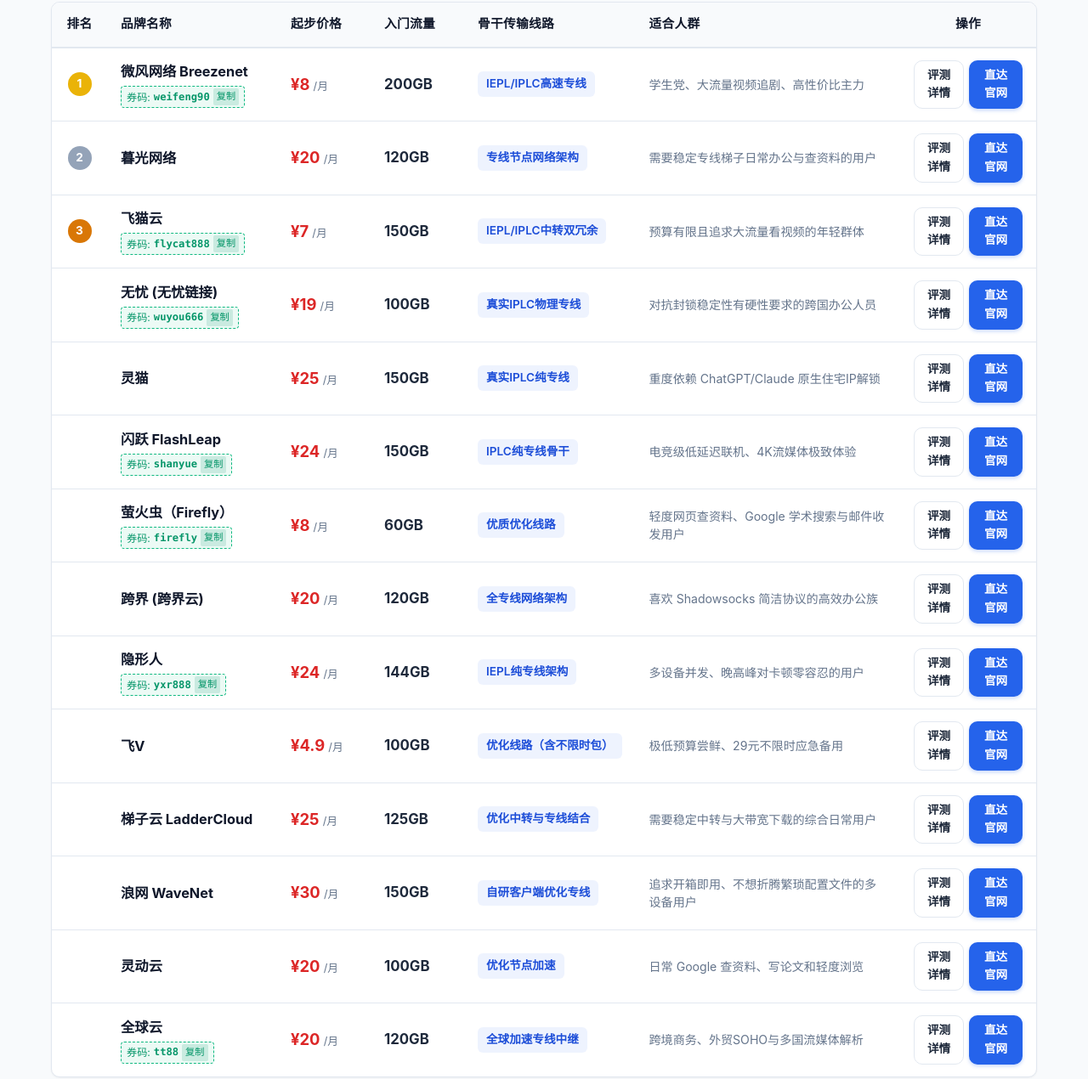
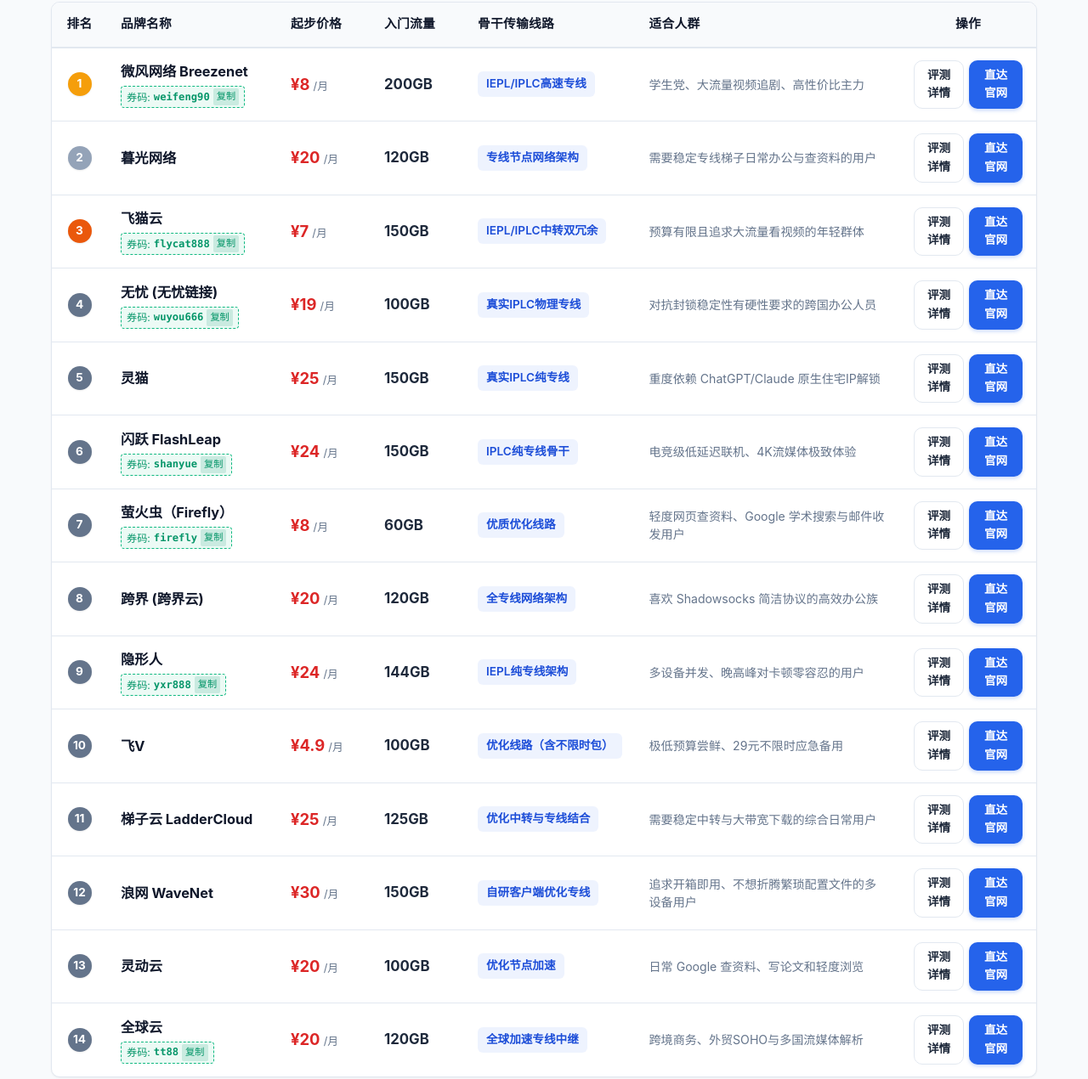
Before and after one commit to tangtang856/vpntop.click, a website: page index.html in a window 1280 px wide. Shown: the part 1085-2355 px from the top of the page at 85% size. Drawn offline with Linux system fonts and the light colour scheme.

Commit message:
fix: restore background color for ranking badges 4-14 and ensure crisp visibility

```diff
--- a/css/style.css
+++ b/css/style.css
@@ -629,13 +629,20 @@ img {
   border-radius: 50%;
   font-weight: 700;
   font-size: 0.85rem;
-  color: #fff;
+  color: #ffffff;
+  background-color: #64748b;
+  box-shadow: 0 1px 2px rgba(0, 0, 0, 0.08);
+  flex-shrink: 0;
 }
 
-.rank-1 { background-color: #eab308; }
-.rank-2 { background-color: #94a3b8; }
-.rank-3 { background-color: #d97706; }
-.rank-n { background-color: #64748b; }
+.rank-1 { background-color: #f59e0b; color: #ffffff; }
+.rank-2 { background-color: #94a3b8; color: #ffffff; }
+.rank-3 { background-color: #ea580c; color: #ffffff; }
+.rank-4, .rank-5, .rank-6, .rank-7, .rank-8, .rank-9, .rank-10,
+.rank-11, .rank-12, .rank-13, .rank-14, .rank-n {
+  background-color: #64748b;
+  color: #ffffff;
+}
 
 /* Compare Table Component */
 .compare-select-row {
--- a/index.html
+++ b/index.html
@@ -365,7 +365,7 @@
 
             <tr data-tags="all premium ai streaming">
               <td style="text-align:center;">
-                <span class="rank-badge rank-4">4</span>
+                <span class="rank-badge rank-n rank-4">4</span>
               </td>
               <td>
                 <div class="airport-brand-title">无忧 (无忧链接)</div>
@@ -397,7 +397,7 @@
 
             <tr data-tags="all premium ai streaming">
               <td style="text-align:center;">
-                <span class="rank-badge rank-5">5</span>
+                <span class="rank-badge rank-n rank-5">5</span>
               </td>
               <td>
                 <div class="airport-brand-title">灵猫</div>
@@ -426,7 +426,7 @@
 
             <tr data-tags="all premium ai streaming">
               <td style="text-align:center;">
-                <span class="rank-badge rank-6">6</span>
+                <span class="rank-badge rank-n rank-6">6</span>
               </td>
               <td>
                 <div class="airport-brand-title">闪跃 FlashLeap</div>
@@ -458,7 +458,7 @@
 
             <tr data-tags="all budget ai streaming">
               <td style="text-align:center;">
-                <span class="rank-badge rank-7">7</span>
+                <span class="rank-badge rank-n rank-7">7</span>
               </td>
               <td>
                 <div class="airport-brand-title">萤火虫（Firefly）</div>
@@ -490,7 +490,7 @@
 
             <tr data-tags="all premium ai streaming">
               <td style="text-align:center;">
-                <span class="rank-badge rank-8">8</span>
+                <span class="rank-badge rank-n rank-8">8</span>
               </td>
               <td>
                 <div class="airport-brand-title">跨界 (跨界云)</div>
@@ -519,7 +519,7 @@
 
             <tr data-tags="all premium ai streaming">
               <td style="text-align:center;">
-                <span class="rank-badge rank-9">9</span>
+                <span class="rank-badge rank-n rank-9">9</span>
               </td>
               <td>
                 <div class="airport-brand-title">隐形人</div>
@@ -551,7 +551,7 @@
 
             <tr data-tags="all budget ai streaming">
               <td style="text-align:center;">
-                <span class="rank-badge rank-10">10</span>
+                <span class="rank-badge rank-n rank-10">10</span>
               </td>
               <td>
                 <div class="airport-brand-title">飞V</div>
@@ -580,7 +580,7 @@
 
             <tr data-tags="all premium ai streaming">
               <td style="text-align:center;">
-                <span class="rank-badge rank-11">11</span>
+                <span class="rank-badge rank-n rank-11">11</span>
               </td>
               <td>
                 <div class="airport-brand-title">梯子云 LadderCloud</div>
@@ -609,7 +609,7 @@
 
             <tr data-tags="all premium ai streaming">
               <td style="text-align:center;">
-                <span class="rank-badge rank-12">12</span>
+                <span class="rank-badge rank-n rank-12">12</span>
               </td>
               <td>
                 <div class="airport-brand-title">浪网 WaveNet</div>
@@ -638,7 +638,7 @@
 
             <tr data-tags="all ai streaming">
               <td style="text-align:center;">
-                <span class="rank-badge rank-13">13</span>
+                <span class="rank-badge rank-n rank-13">13</span>
               </td>
               <td>
                 <div class="airport-brand-title">灵动云</div>
@@ -667,7 +667,7 @@
 
             <tr data-tags="all premium ai streaming">
               <td style="text-align:center;">
-                <span class="rank-badge rank-14">14</span>
+                <span class="rank-badge rank-n rank-14">14</span>
               </td>
               <td>
                 <div class="airport-brand-title">全球云</div>
--- a/scripts/generate-home.js
+++ b/scripts/generate-home.js
@@ -149,10 +149,12 @@ function generateHomepage() {
               if (a.aiSupport && a.aiSupport.length > 0) filterTags.push('ai');
               if (a.streamingSupport && a.streamingSupport.length > 0) filterTags.push('streaming');
 
+              const rankClass = idx === 0 ? 'rank-1' : (idx === 1 ? 'rank-2' : (idx === 2 ? 'rank-3' : 'rank-n rank-' + (idx + 1)));
+
               return `
             <tr data-tags="${filterTags.join(' ')}">
               <td style="text-align:center;">
-                <span class="rank-badge rank-${idx + 1}">${idx + 1}</span>
+                <span class="rank-badge ${rankClass}">${idx + 1}</span>
               </td>
               <td>
                 <div class="airport-brand-title">${a.name}</div>
```
